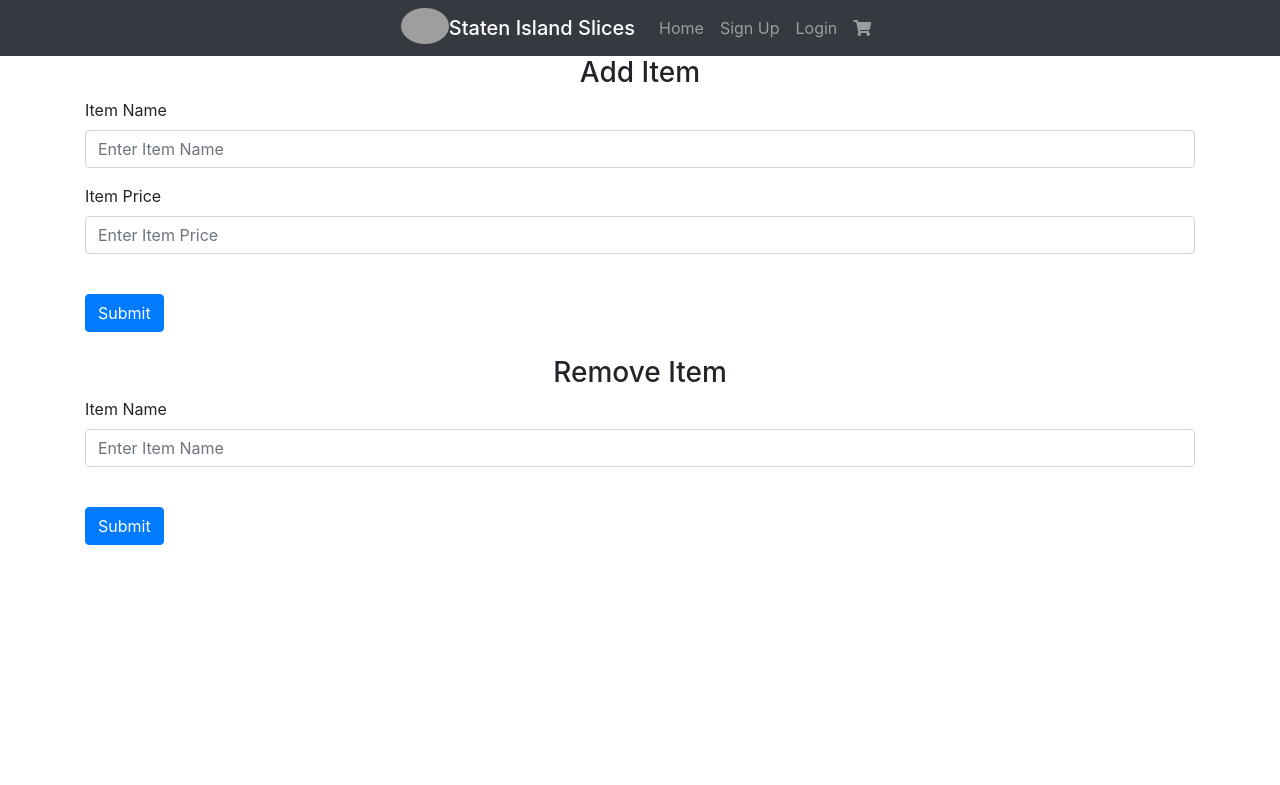
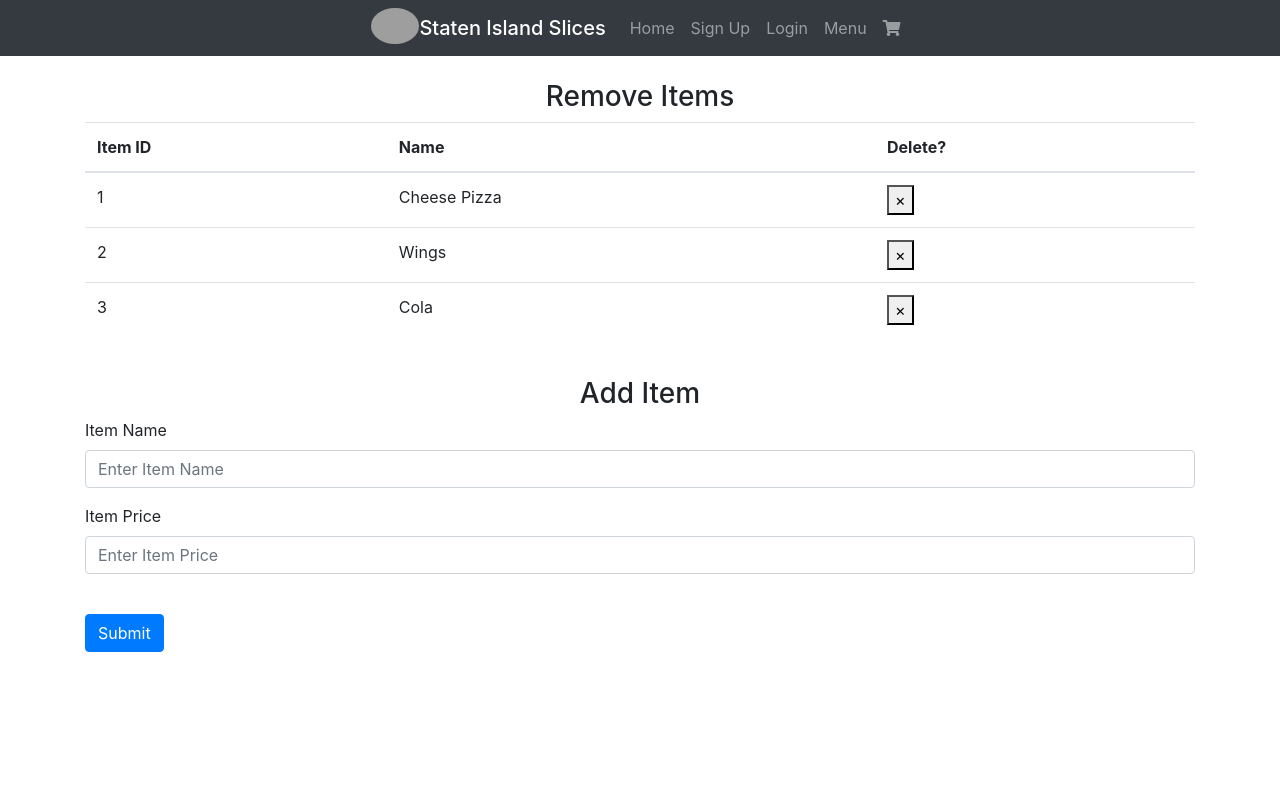
Before and after one commit to MediumSizedDeveloper/Python-Flask-Website-Staten-Island-Slice, a Flask app: page /admin in a window 1280 px wide. Shown: the top 785 px of the page. Run offline with Flask 3, Linux system fonts and the light colour scheme; some libraries are stand-ins or nearby versions; grey boxes are pictures that could not be loaded.

Commit message:
Admin can delete items from database now

```diff
--- a/Website/auth.py
+++ b/Website/auth.py
@@ -98,5 +98,18 @@ def admin():
             db.session.commit()
 
             flash("Item added.", category="success")
+    curr_items = Item.query.with_entities(Item.id, Item.name, Item.price).all()
+    return render_template("admin.html", items=curr_items, user=current_user)
 
-    return render_template("admin.html", user=current_user)
+
+@auth.route("/admin_delete_item/<int:item_id>", methods=["POST"])
+def admin_delete_item(item_id):
+    item = Item.query.filter_by(id=item_id).first()
+
+    if item:
+            db.session.delete(item)
+            db.session.commit()
+            message = f"Removed item: {item.name}"
+            flash(message, category="success")
+
+    return redirect(url_for('auth.admin'))
--- a/Website/templates/admin.html
+++ b/Website/templates/admin.html
@@ -1,5 +1,39 @@
 {% extends "base.html" %} {%block title%} Admin View{% endblock %} {% block
   content %}
+
+  <head>
+    <style>
+        .x{
+            display: inline-block;
+            content: "\00d7"; /* This will render the 'X' */
+        }
+    </style>
+  </head>
+  <br>
+  <h3 align="center">Remove Items</h3>
+  <table class="table">
+    <thead>
+      <tr>
+        <th>Item ID</th>
+        <th>Name</th>
+        <th>Delete?</th>
+      </tr>
+    </thead>
+    <tbody>
+      {% for item in items %}
+      <tr>
+        <td>{{ item.id }}</td>
+        <td>{{ item.name }}</td>
+        <td>
+            <form action= '/admin_delete_item/{{ item.id }}' method="POST">
+                <button>&times;</button>
+            </form>
+        </td>
+      </tr>
+      {% endfor %}
+    </tbody>
+  </table>
+  <br>
 
   <form method="POST">
     <h3 align="center">Add Item</h3>
@@ -28,22 +62,6 @@ content %}
     <button type="submit" class="btn btn-primary">Submit</button>
   </form>
 
-<br>
 
-<form method="POST">
-  <h3 align="center">Remove Item</h3>
-  <div class="form-group">
-    <label for="itemName">Item Name</label>
-    <input
-      type="text"
-      class="form-control"
-      id="itemName"
-      name="itemName"
-      placeholder="Enter Item Name"
-    />
-  </div>
-  <br />
-  <button type="submit" class="btn btn-primary">Submit</button>
-</form>
 
   {% endblock %}
--- a/Website/templates/base.html
+++ b/Website/templates/base.html
@@ -59,6 +59,7 @@
                     <a class="nav-item nav-link" id="signUp" href="/sign-up">Sign Up</a>
                     <a class="nav-item nav-link" id="login" href="/login">Login</a>
                 {% endif %}
+                <a class="nav-item nav-link" id="menu" href="/items">Menu</a>
                 <a class="nav-item nav-link" id="cart" href="/checkout"><i class="fas fa-shopping-cart"></i></a>
             </div>
 
--- a/Website/views.py
+++ b/Website/views.py
@@ -1,6 +1,6 @@
 from flask import Blueprint, render_template, request, flash, redirect, url_for
 from flask_login import login_required, current_user
-from . import db
+from . import db #not sure why relative import no work
 from .models import User, Item, Cart
 
 # Create blueprint
--- a/main.py
+++ b/main.py
@@ -2,5 +2,7 @@ from Website import create_app
 
 app = create_app()
 
+
+
 if __name__ == "__main__":
     app.run(debug=True)
```
Lines whose indentation alone changed are shown as unchanged.
